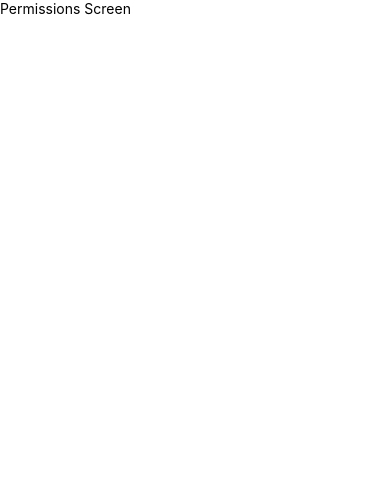
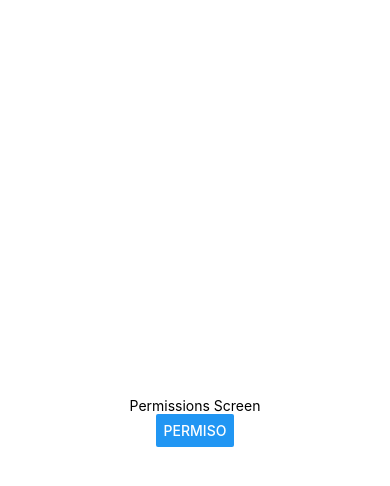
Before and after one commit to Majomon/08-ReactNativeRutas, a React Native app: screen /PermissionsScreen in a window 390 px wide. Shown: the top 486 px of the page. Built offline with nearby package versions, Linux system fonts and the light colour scheme.

Commit message:
Check y request de permisos

```diff
--- a/package.json
+++ b/package.json
@@ -15,6 +15,7 @@
     "react": "18.2.0",
     "react-native": "0.72.4",
     "react-native-gesture-handler": "^2.12.1",
+    "react-native-permissions": "^3.9.2",
     "react-native-safe-area-context": "^4.7.2",
     "react-native-screens": "^3.25.0",
     "react-native-vector-icons": "^10.0.0"
--- a/src/navigator/Navigator.tsx
+++ b/src/navigator/Navigator.tsx
@@ -7,6 +7,8 @@ const Stack = createStackNavigator();
 export const Navigator = () => {
   return (
     <Stack.Navigator
+      //Para que pida los permisos al abrir la aplicación
+      //initialRouteName="PermissionsScreen"
       //Quitar el Header
       screenOptions={{
         headerShown: false,
@@ -14,8 +16,8 @@ export const Navigator = () => {
           backgroundColor: 'white',
         },
       }}>
+      <Stack.Screen name="PermissionsScreen" component={PermissionsScreen} />
       <Stack.Screen name="MapScreen" component={MapScreen} />
-      <Stack.Screen name="PermissionsScreen" component={PermissionsScreen} />
     </Stack.Navigator>
   );
 };
--- a/src/pages/PermissionsScreen.tsx
+++ b/src/pages/PermissionsScreen.tsx
@@ -1,10 +1,35 @@
 import React from 'react';
-import {Text, View} from 'react-native';
+import {StyleSheet, Text, View, Button} from 'react-native';
+import {check,request, PERMISSIONS, PermissionStatus} from 'react-native-permissions';
 
 export const PermissionsScreen = () => {
+  const checkLocationPermission = async () => {
+    let permissionStatus: PermissionStatus;
+
+    //Para ver si tengo o no permisos
+    //permissionStatus = await check(PERMISSIONS.ANDROID.ACCESS_FINE_LOCATION);
+
+    // Para pedir permisos
+    permissionStatus = await request(PERMISSIONS.ANDROID.ACCESS_FINE_LOCATION);
+
+    console.log({permissionStatus});
+  };
+
   return (
-    <View>
-      <Text>Permissions Screen</Text>
+    <View style={styles.container}>
+      <Text style={styles.text}>Permissions Screen</Text>
+      <Button title="Permiso" onPress={checkLocationPermission} />
     </View>
   );
 };
+
+const styles = StyleSheet.create({
+  container: {
+    flex: 1,
+    justifyContent: 'center',
+    alignItems: 'center',
+  },
+  text: {
+    color: 'black',
+  },
+});
```
Also changed, not shown: 2 other files (tests, documents, lock files or other folders).
